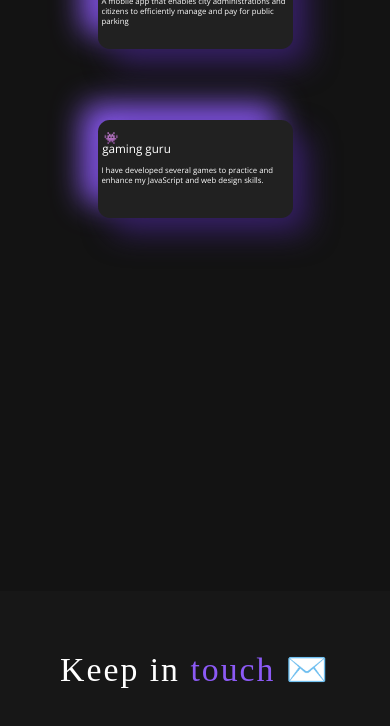
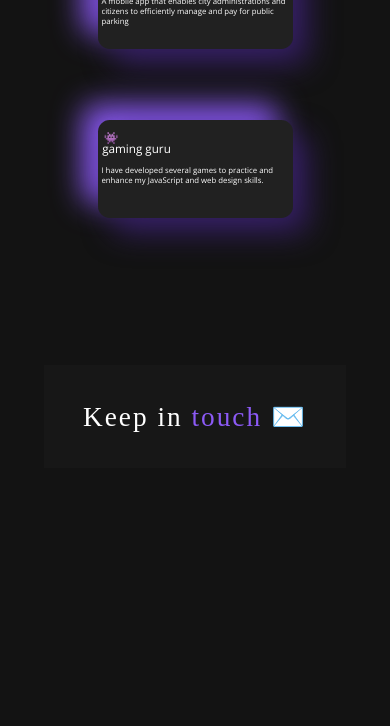
Before and after one commit to gEoNNNN/Portfolio-V2, a React (Vite) app: page / in a window 390 px wide. Shown: the part 2040-2766 px from the top of the page. After the commit the page ends 2633 px from the top, so only its background shows below. Built offline with nearby package versions, Linux system fonts and the light colour scheme; a web font is replaced by a local one.

Commit message:
final touch

```diff
--- a/src/pages/contact.scss
+++ b/src/pages/contact.scss
@@ -2,7 +2,7 @@
     display: flex;
     justify-content: center;
     align-items: center;
-    height: 100vh;
+    height: 40vh;
 }
 .contact button {
     border: none;
@@ -25,6 +25,7 @@
 @media only screen and (max-width: 1000px) {
     /* styles for devices with a maximum screen width of 1000px */
     .contact button {
-        padding: 3vh 17vw;
+        padding: 1vh 10vw;
+        font-size: 7vw;
     }
 }
```
